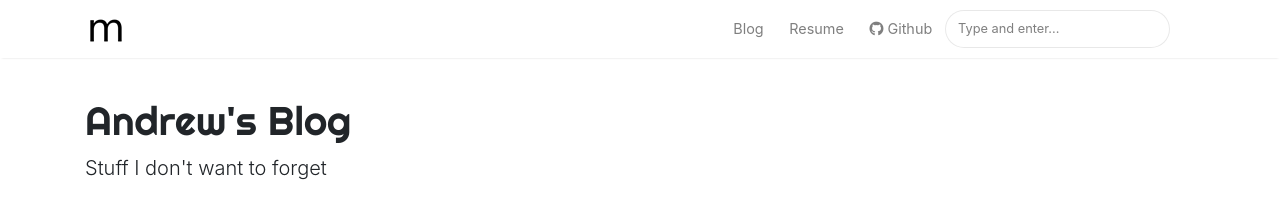
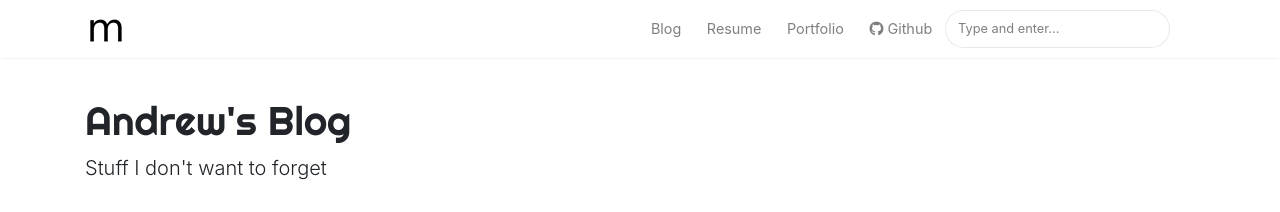
Before and after one commit to andrewguest/blog, a Jekyll site: the page built from _pages/about.md, in a window 1280 px wide. Shown: the top 212 px of the page. Built offline with Jekyll 4.4.1, drawn with Linux system fonts in a browser that asks for light colours; nearby versions of some CDN libraries; comment, search, counter and statistics services are not loaded.

Commit message:
Update default.html

```diff
--- a/_layouts/default.html
+++ b/_layouts/default.html
@@ -62,6 +62,10 @@
                 <li class="nav-item">
                 <a class="nav-link" href="{{ site.baseurl }}/resume">Resume</a>
                 </li>
+
+		<li class="nav-item">
+		<a class="nav-link" href="{{ site.baseurl }}/categories#portfolio">Portfolio</a>
+		</li>
 
                 <li class="nav-item">
                 <a target="_blank" class="nav-link" href="https://github.com/andrewguest"><i class="fab fa-github"></i> Github</a>
```
